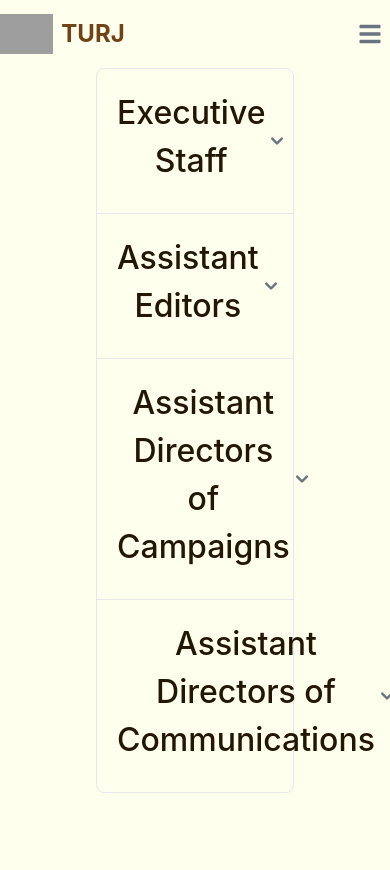
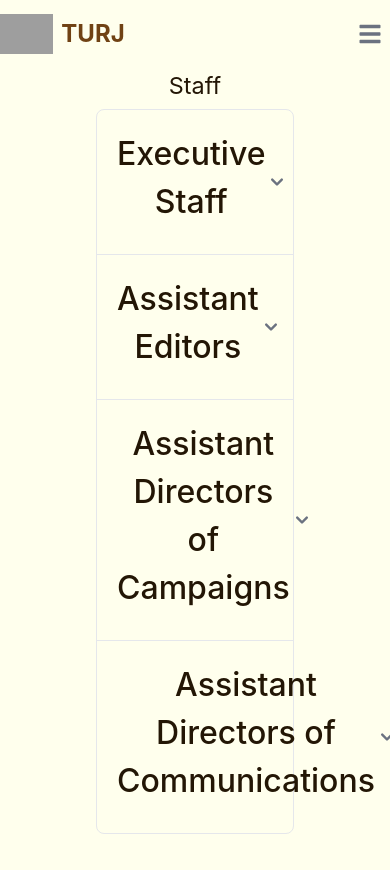
Before and after one commit to texas-urj/texas-urj.github.io, a Next.js app: page /staff in a window 390 px wide. Shown: the top 870 px of the page. Built offline with nearby package versions, Linux system fonts and the light colour scheme; grey boxes are pictures that could not be loaded.

Commit message:
responsive header size

```diff
--- a/pages/index.css
+++ b/pages/index.css
@@ -22,7 +22,7 @@ h1 {
     'Cantarell', 'Fira Sans', 'Droid Sans', 'Helvetica Neue',
     sans-serif;
   font:bolder;
-  font-size: 6em;
+  font-size: 6vw;
   -webkit-font-smoothing: antialiased;
   -moz-osx-font-smoothing: grayscale;
 }
--- a/pages/staff.tsx
+++ b/pages/staff.tsx
@@ -10,6 +10,7 @@ const Staff = () => {
     <>
       <Navigation></Navigation>
       {/* <Header title='Our Staff'/> */}
+      <h1>Staff</h1>
       <section>
       <Accordion collapseAll>
       <AccordionPanel><AccordionTitle className='text-center'>Executive Staff</AccordionTitle>
```
